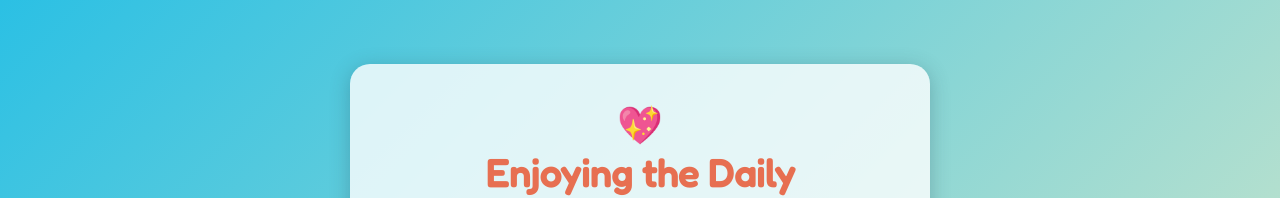
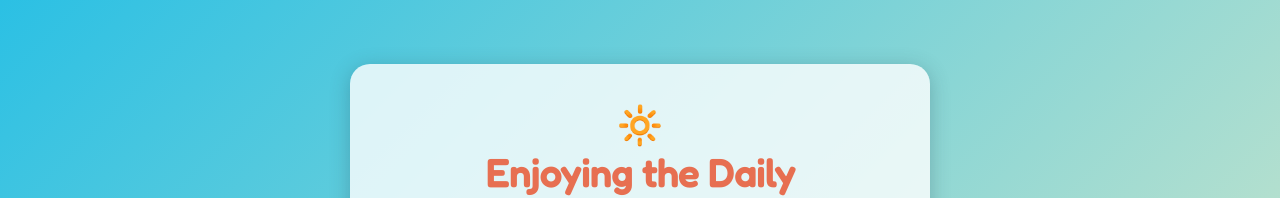
Before and after one commit to interstellarDev/SlangCircuitPayment, a plain HTML site: page index.html in a window 1280 px wide. Shown: the top 198 px of the page. Drawn offline with Linux system fonts and the light colour scheme.

Commit message:
Update index.html

```diff
--- a/index.html
+++ b/index.html
@@ -107,7 +107,7 @@
 </head>
 <body>
   <div class="container">
-    <span class="heart">💖</span>
+    <span class="heart">🔆</span>
     <h1>Enjoying the Daily Questions?</h1>
     <div class="intro">
       If you’ve loved the daily questions or found them useful,<br>
```
